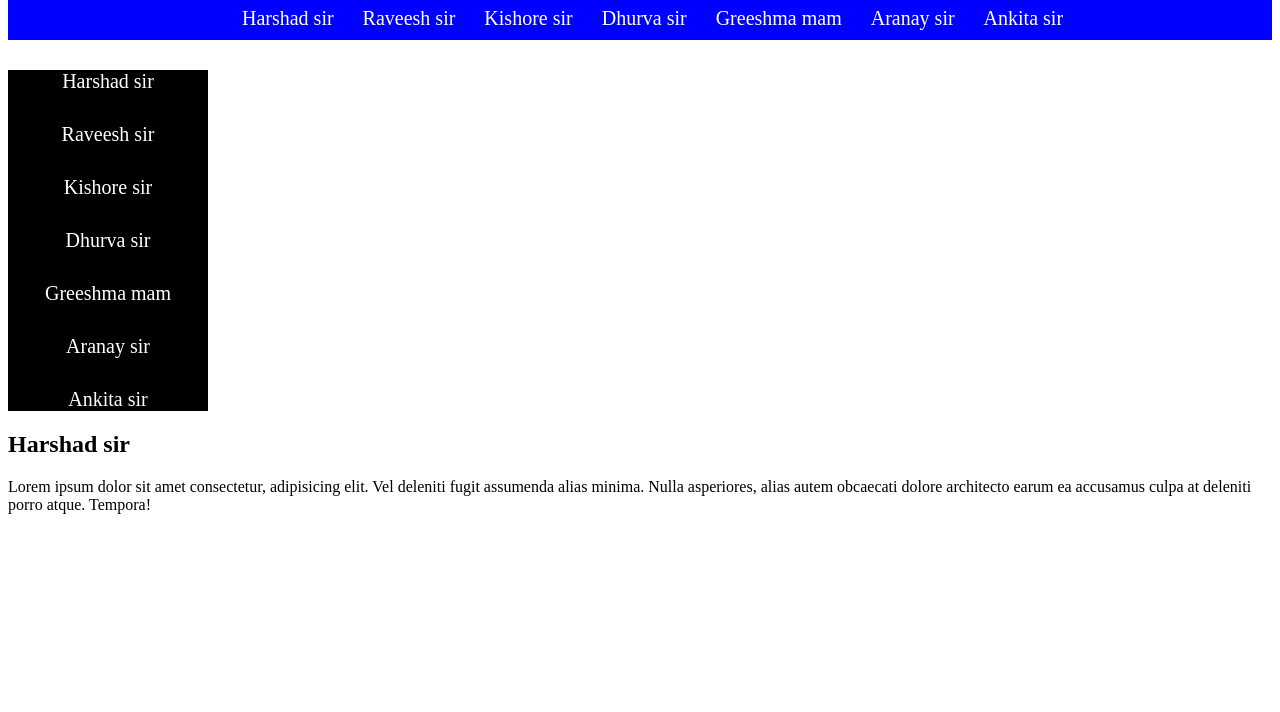
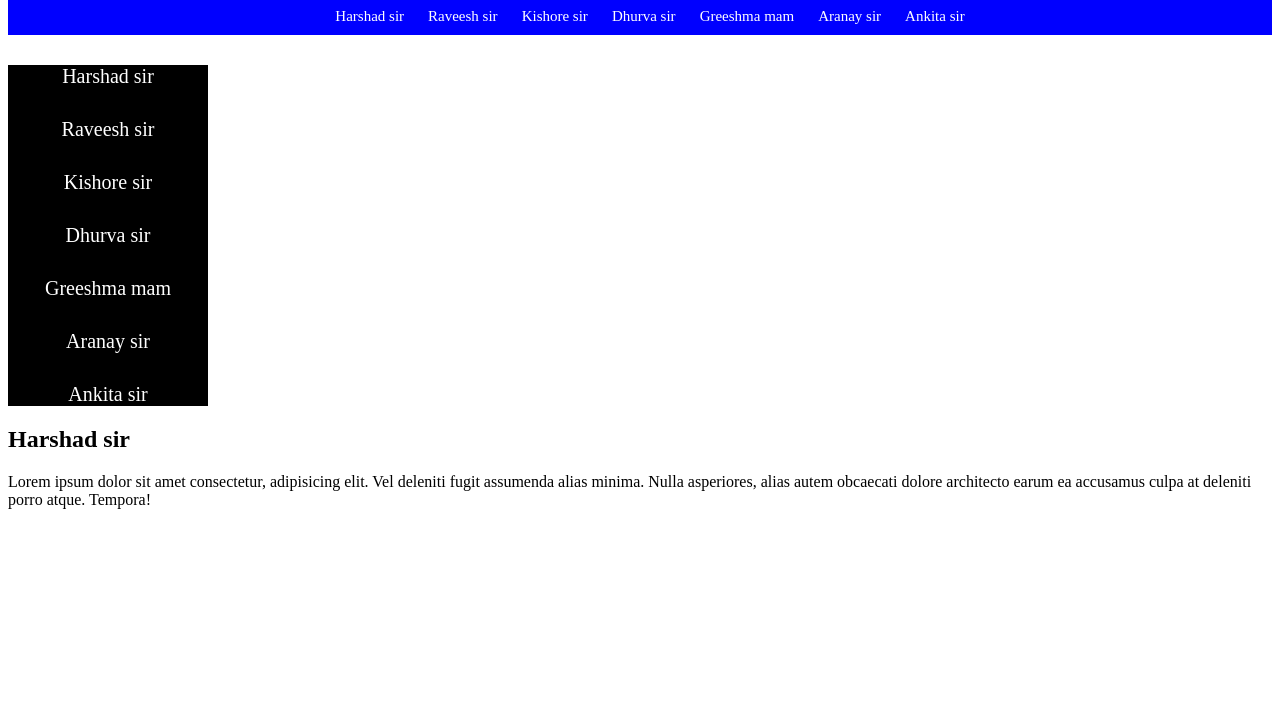
Before and after one commit to YeddulaDastagri/Html_Practice, a plain HTML site: page for7.html in a window 1280 px wide. Shown: the part 88-800 px from the top of the page. Drawn offline with Linux system fonts and the light colour scheme.

Commit message:
Update for7.html

```diff
--- a/for7.html
+++ b/for7.html
@@ -24,8 +24,8 @@
 
     }
     nav>a{
-        margin-left: 25px;
-        font-size: 20px;
+        margin-left: 20px;
+        font-size: 15px;
 
     }
     aside{
```
